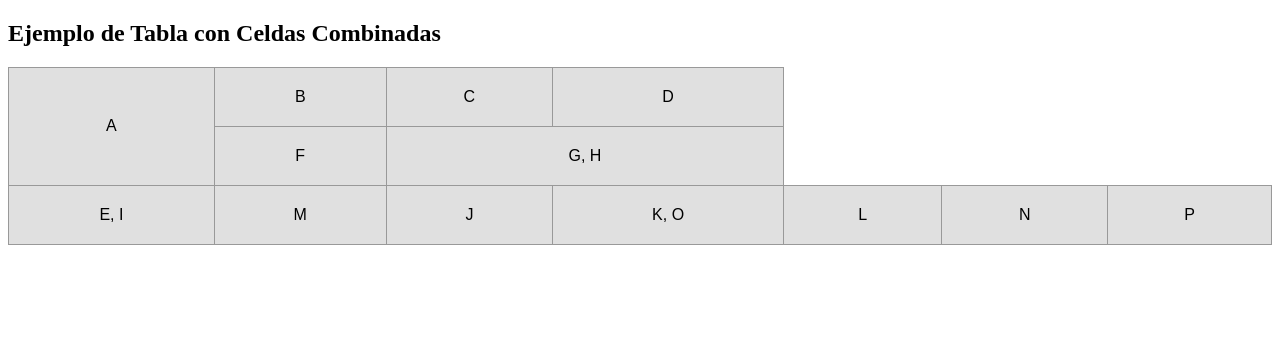
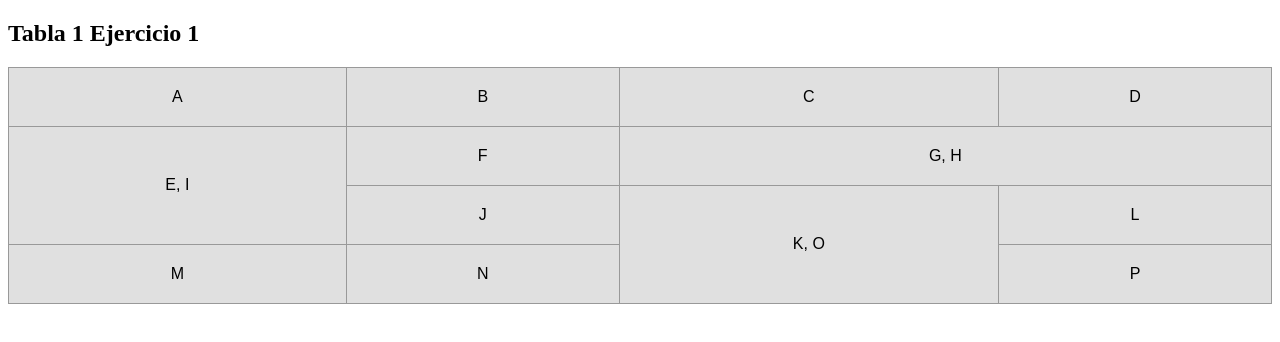
Before and after one commit to zonik811/EjercicioTablas, a plain HTML site: page Tablas1.html in a window 1280 px wide. Drawn offline with Linux system fonts and the light colour scheme.

Commit message:
Subiendo Tabla HTML

```diff
--- a/Tablas1.html
+++ b/Tablas1.html
@@ -2,10 +2,9 @@
 <html lang="es">
 <head>
     <meta charset="UTF-8">
-    <meta name="viewport" content="width=device-width, initial-scale=1.0">
-    <meta name="description" content="Tabla HTML con celdas combinadas, ejemplo educativo de estructura con rowspan y colspan.">
-    <meta name="author" content="Tu Nombre">
-    <title>Ejemplo de Tabla con Rowspan y Colspan</title>
+    <meta name="description" content="Tabla HMTL 4x4">
+    <meta name="author" content="Oscar Cubillos">
+    <title>Tabla 1 Ejercicio 1</title>
     <style>
         table {
             border-collapse: collapse;
@@ -16,7 +15,7 @@
             text-align: center;
             vertical-align: middle;
             padding: 20px;
-            background-color: #e0e0e0; /* Color gris claro como en la imagen */
+            background-color: #e0e0e0;
             font-family: Arial, sans-serif;
             font-size: 16px;
         }
@@ -24,24 +23,24 @@
 </head>
 <body>
 
-<h2>Ejemplo de Tabla con Celdas Combinadas</h2>
+<h2>Tabla 1 Ejercicio 1</h2>
 
 <table>
     <tr>
-        <td rowspan="2">A</td>
+        <td>A</td>
         <td>B</td>
         <td>C</td>
         <td>D</td>
     </tr>
     <tr>
-        <td rowspan="2">F</td>
+        <td rowspan="2">E, I</td>
+        <td>F</td>
         <td colspan="2">G, H</td>
     </tr>
     <tr>
-        <td rowspan="2">E, I</td>
-        <td rowspan="2">J</td>
+        <td>J</td>
         <td rowspan="2">K, O</td>
-        <td rowspan="2">L</td>
+        <td>L</td>
     </tr>
     <tr>
         <td>M</td>
```
